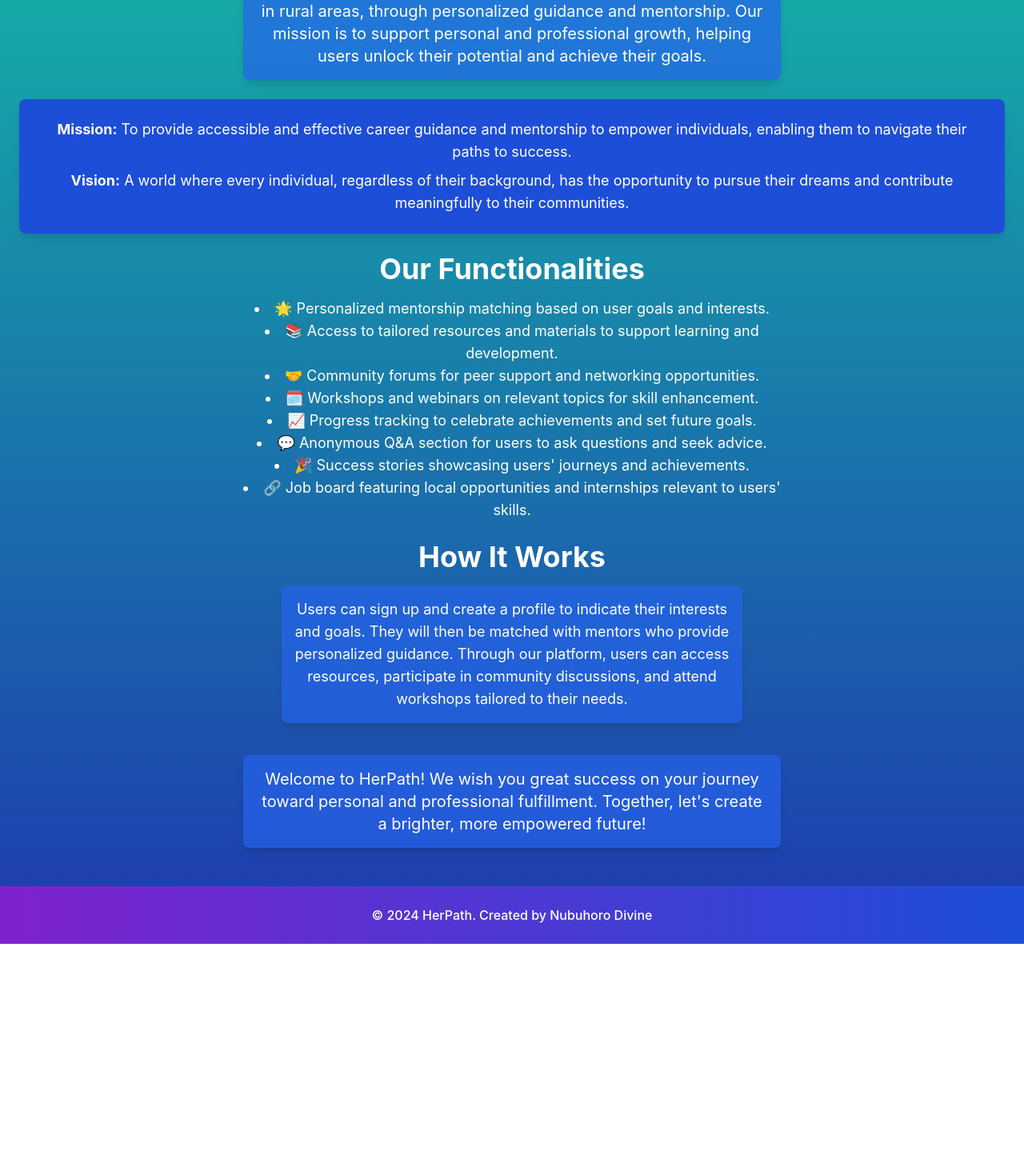
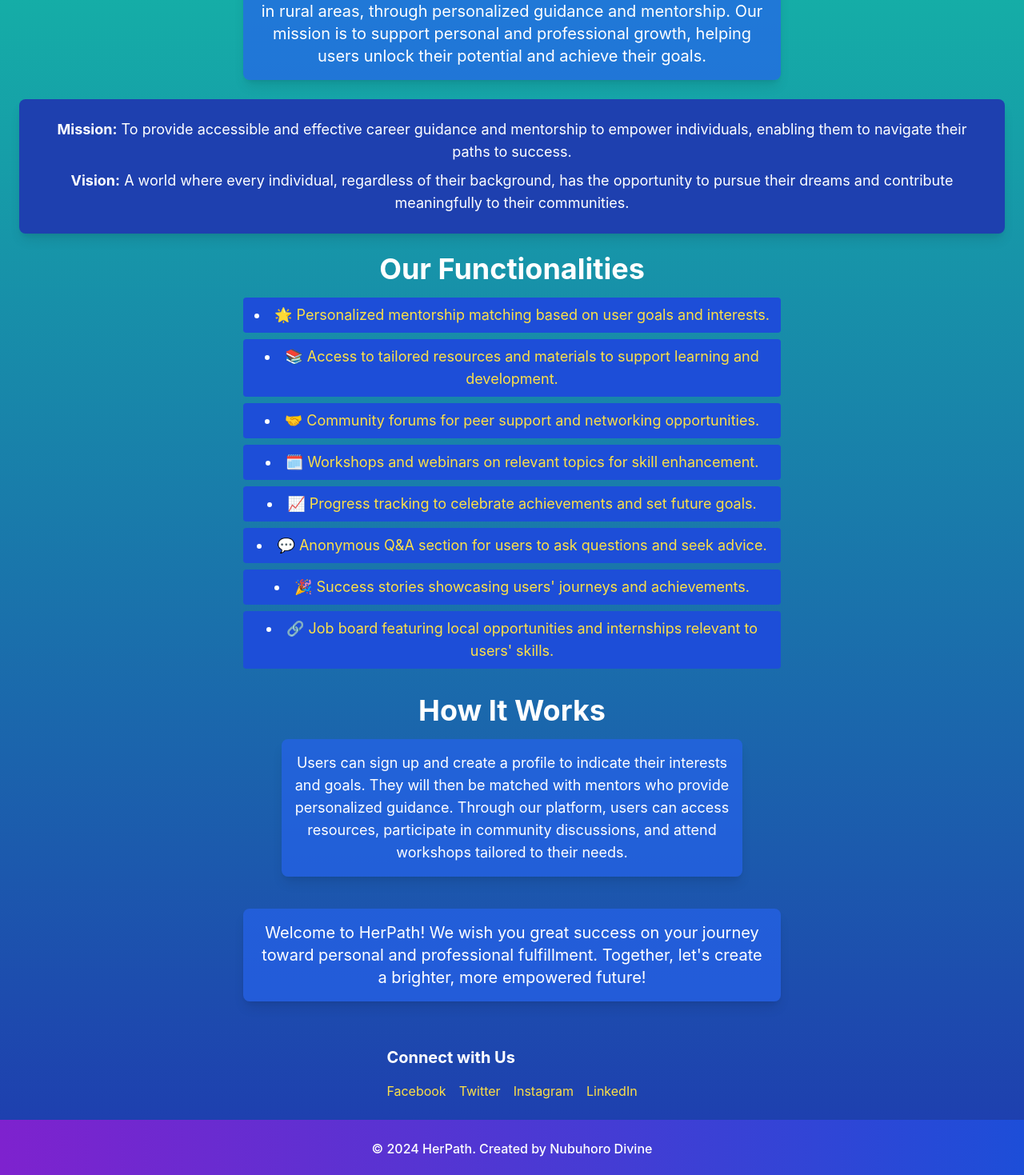
Before and after one commit to ndivine-eng/HerPath, a React (Create React App) app: page /about in a window 1280 px wide. Shown: the part 200-1669 px from the top of the page at 80% size. Before the commit the page ends 1380 px from the top, so only its background shows below. Built offline with nearby package versions, Linux system fonts and the light colour scheme.

Commit message:
my about page

```diff
--- a/src/pages/About.js
+++ b/src/pages/About.js
@@ -11,7 +11,7 @@
         HerPath is dedicated to empowering individuals, especially women in rural areas, through personalized guidance and mentorship. Our mission is to support personal and professional growth, helping users unlock their potential and achieve their goals.
       </p>
 
-      <div className="bg-blue-700 rounded-lg p-6 shadow-lg mb-6">
+      <div className="bg-blue-800 rounded-lg p-6 shadow-lg mb-6">
         <p className="text-md sm:text-lg text-center mb-2">
           <strong>Mission:</strong> To provide accessible and effective career guidance and mentorship to empower individuals, enabling them to navigate their paths to success.
         </p>
@@ -22,14 +22,14 @@
 
       <h2 className="text-3xl sm:text-4xl font-bold mb-4 text-center">Our Functionalities</h2>
       <ul className="list-disc list-inside text-md sm:text-lg mb-6 max-w-2xl text-center">
-        <li>🌟 Personalized mentorship matching based on user goals and interests.</li>
-        <li>📚 Access to tailored resources and materials to support learning and development.</li>
-        <li>🤝 Community forums for peer support and networking opportunities.</li>
-        <li>🗓️ Workshops and webinars on relevant topics for skill enhancement.</li>
-        <li>📈 Progress tracking to celebrate achievements and set future goals.</li>
-        <li>💬 Anonymous Q&A section for users to ask questions and seek advice.</li>
-        <li>🎉 Success stories showcasing users' journeys and achievements.</li>
-        <li>🔗 Job board featuring local opportunities and internships relevant to users' skills.</li>
+        <li className="bg-blue-700 p-2 rounded mb-2">🌟 <a href="#mentorship" className="text-yellow-300 hover:underline">Personalized mentorship matching based on user goals and interests.</a></li>
+        <li className="bg-blue-700 p-2 rounded mb-2">📚 <a href="#resources" className="text-yellow-300 hover:underline">Access to tailored resources and materials to support learning and development.</a></li>
+        <li className="bg-blue-700 p-2 rounded mb-2">🤝 <a href="#forums" className="text-yellow-300 hover:underline">Community forums for peer support and networking opportunities.</a></li>
+        <li className="bg-blue-700 p-2 rounded mb-2">🗓️ <a href="#workshops" className="text-yellow-300 hover:underline">Workshops and webinars on relevant topics for skill enhancement.</a></li>
+        <li className="bg-blue-700 p-2 rounded mb-2">📈 <a href="#progress" className="text-yellow-300 hover:underline">Progress tracking to celebrate achievements and set future goals.</a></li>
+        <li className="bg-blue-700 p-2 rounded mb-2">💬 <a href="#qa" className="text-yellow-300 hover:underline">Anonymous Q&A section for users to ask questions and seek advice.</a></li>
+        <li className="bg-blue-700 p-2 rounded mb-2">🎉 <a href="#success" className="text-yellow-300 hover:underline">Success stories showcasing users' journeys and achievements.</a></li>
+        <li className="bg-blue-700 p-2 rounded mb-2">🔗 <a href="#jobs" className="text-yellow-300 hover:underline">Job board featuring local opportunities and internships relevant to users' skills.</a></li>
       </ul>
 
       <h2 className="text-3xl sm:text-4xl font-bold mb-4 text-center">How It Works</h2>
@@ -40,6 +40,17 @@
       <p className="text-lg sm:text-xl max-w-2xl text-center mt-4 mb-6 p-4 rounded-lg bg-blue-600 bg-opacity-70 shadow-lg">
         Welcome to HerPath! We wish you great success on your journey toward personal and professional fulfillment. Together, let's create a brighter, more empowered future!
       </p>
+
+      {/* Social Media Links */}
+      <div className="mt-8">
+        <h3 className="text-xl font-bold mb-4">Connect with Us</h3>
+        <div className="flex space-x-4 justify-center">
+          <a href="https://www.facebook.com" target="_blank" rel="noopener noreferrer" className="text-yellow-300 hover:text-yellow-400">Facebook</a>
+          <a href="https://www.twitter.com" target="_blank" rel="noopener noreferrer" className="text-yellow-300 hover:text-yellow-400">Twitter</a>
+          <a href="https://www.instagram.com" target="_blank" rel="noopener noreferrer" className="text-yellow-300 hover:text-yellow-400">Instagram</a>
+          <a href="https://www.linkedin.com" target="_blank" rel="noopener noreferrer" className="text-yellow-300 hover:text-yellow-400">LinkedIn</a>
+        </div>
+      </div>
     </div>
   );
 }
```
